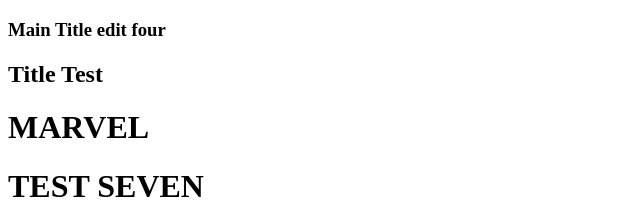
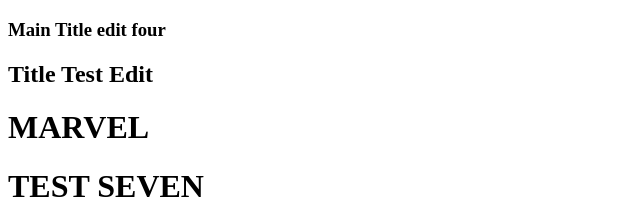
Before and after one commit to vfaconi/faconis, a plain HTML site: page index.html in a window 1280 px wide. Shown: the top 223 px of the page, 0-640 px from the left. Drawn offline with Linux system fonts and the light colour scheme.

Commit message:
Bug index.html

```diff
--- a/index.html
+++ b/index.html
@@ -8,7 +8,7 @@
 <body>
     <main>
         <h3>Main Title edit four</h3>
-        <h2>Title Test</h2>
+        <h2>Title Test Edit</h2>
         <h1>MARVEL</h1>
 
         <h1>TEST SEVEN</h1> <h1>TEST SEVEN</h1>
```
